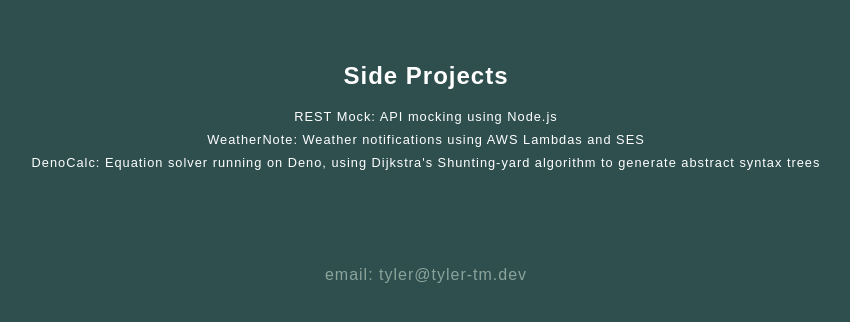
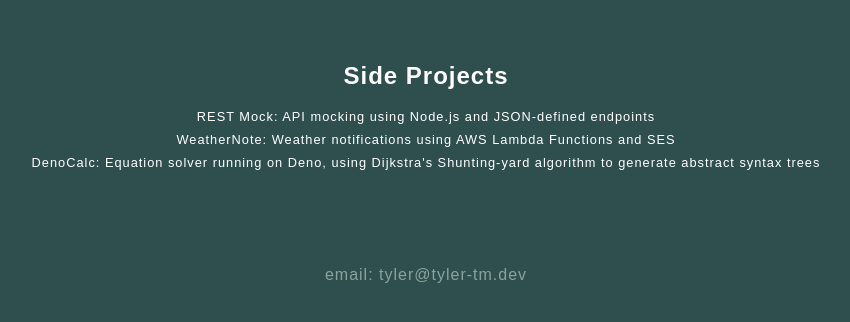
Before and after one commit to tyler-tm/tyler-tm.github.io, a plain HTML site: page index.html in a window 1280 px wide. Shown: the part 312-634 px from the top of the page, without its empty margins (214-1064 px from the left). Drawn offline with Linux system fonts and the light colour scheme.

Commit message:
Update index.html

```diff
--- a/index.html
+++ b/index.html
@@ -17,10 +17,10 @@
       <h2>Side Projects</h2>
       <ul>
         <li>
-          <a class="project-link" href="https://www.github.com/tyler-tm/rest-mock">REST Mock: API mocking using Node.js</a>
+          <a class="project-link" href="https://www.github.com/tyler-tm/rest-mock">REST Mock: API mocking using Node.js and JSON-defined endpoints</a>
         </li>
         <li>
-          <a class="project-link" href="https://www.github.com/tyler-tm/weathernote">WeatherNote: Weather notifications using AWS Lambdas and SES</a>
+          <a class="project-link" href="https://www.github.com/tyler-tm/weathernote">WeatherNote: Weather notifications using AWS Lambda Functions and SES</a>
         </li>
         <li>
           <a class="project-link" href="https://www.github.com/tyler-tm/deno-calc">DenoCalc: Equation solver running on Deno, using Dijkstra's Shunting-yard algorithm to generate abstract syntax trees</a>
```
